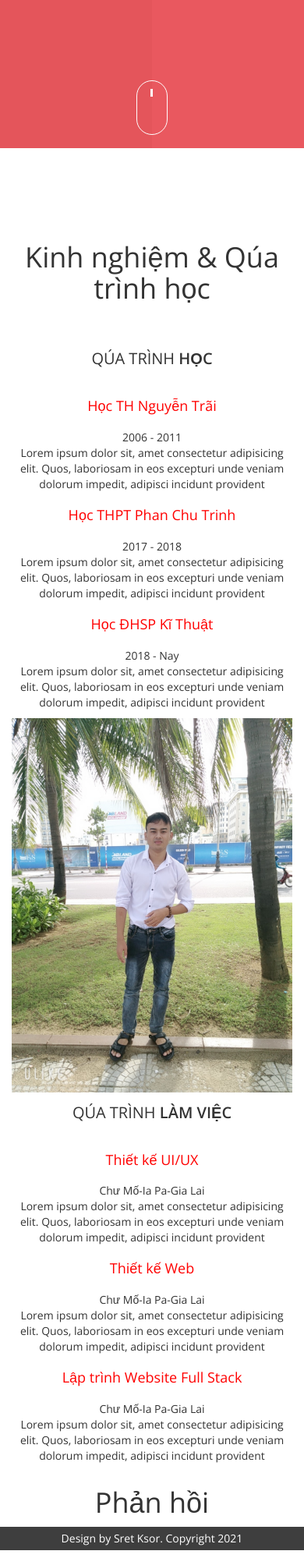
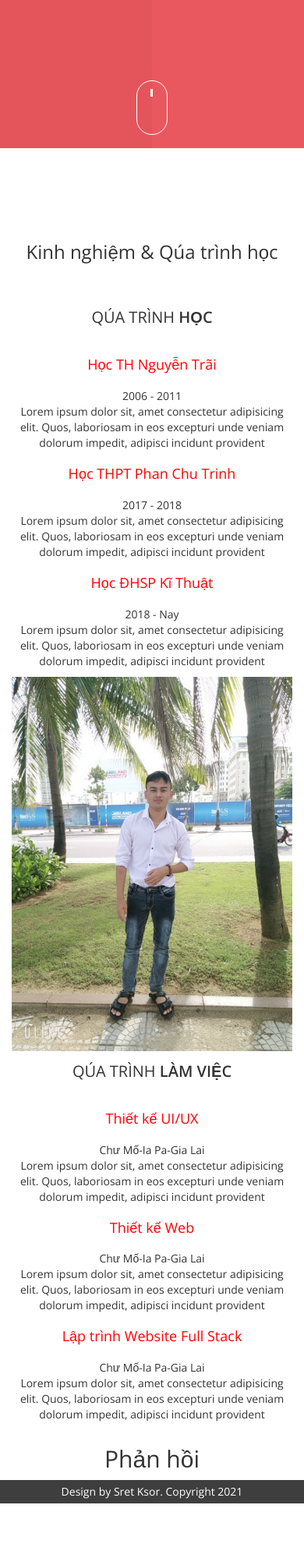
Before and after one commit to sretgl/sretgl.github.io, a plain HTML site: page index.html in a window 390 px wide. Shown: the part 654-2652 px from the top of the page at 78% size. After the commit the page ends 2582 px from the top, so only its background shows below. Drawn offline with nearby package versions, Linux system fonts and the light colour scheme.

Commit message:
ok xong het

```diff
--- a/1.css
+++ b/1.css
@@ -1,4 +1,11 @@
 *{margin: 0; padding: 0;}
+
+.footer p {
+    margin: 0;
+}
+
+.container {
+}
 
 .footer {
     background: #3e3e3e;
@@ -154,6 +161,14 @@ body{
 @media (max-width:576px) {
     *{}
 
+.khoicmt h1.text-center {
+    font-size: 30px;
+}
+
+.edu h1 {
+    font-size: 24px;
+}
+
 h2.tieudecap2 {
     margin-top: 15px;
 }
```
